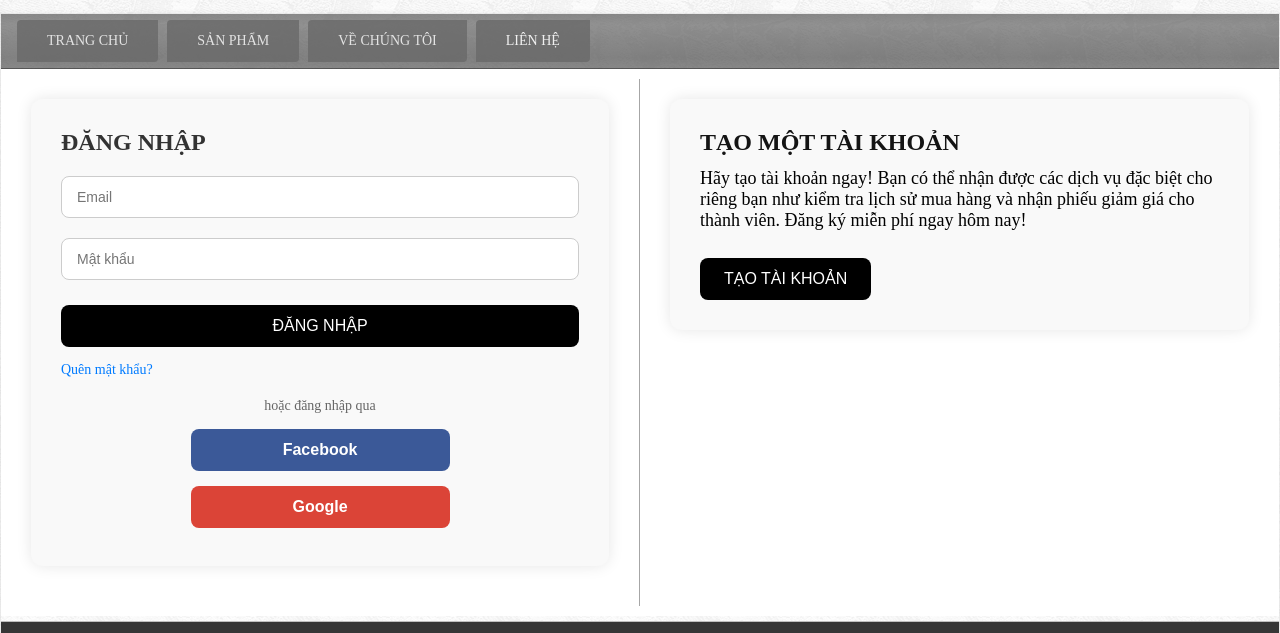
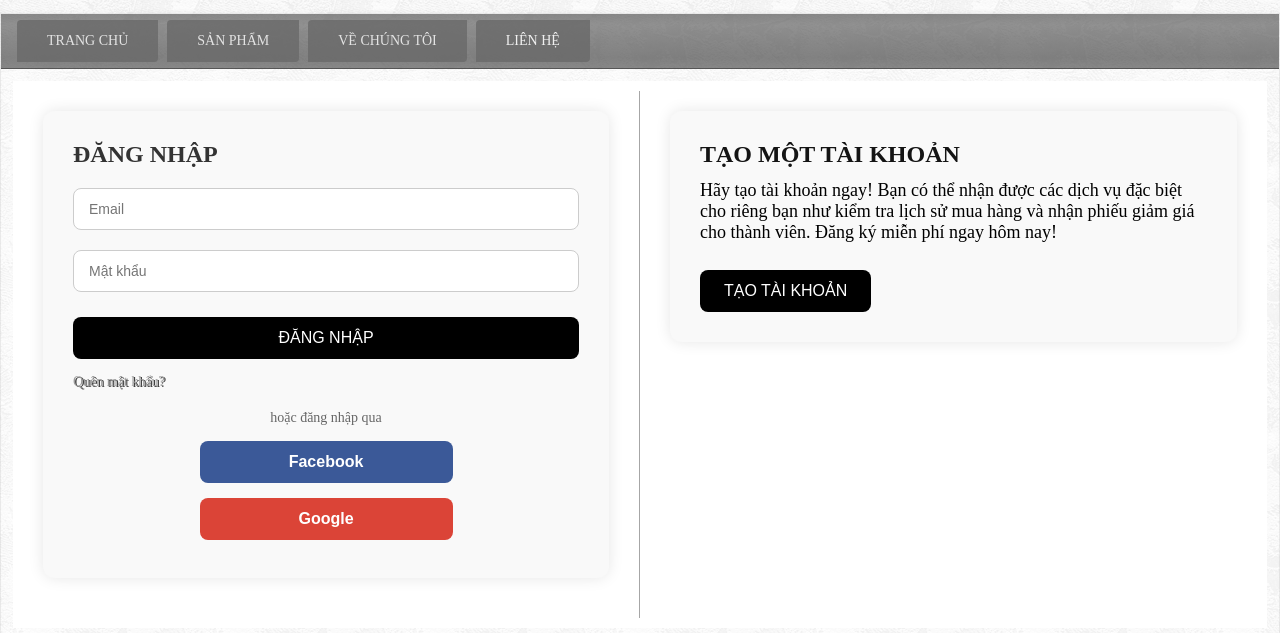
Before and after one commit to lyyng/rosy.github.io, a plain HTML site: page đăngnhập.html in a window 1280 px wide. Shown: the part 112-745 px from the top of the page. Drawn offline with Linux system fonts and the light colour scheme; files whose address does not match are found by name.

Commit message:
add.fileweb.vn

```diff
--- a/style.css
+++ b/style.css
@@ -1351,6 +1351,162 @@ form.art-search input[type="submit"], input.art-search-button, a.art-search-butt
 }
 
 
+/* ĐĂNG NHẬP , TẠO TK*/
+/* Container tổng */
+.form-section {
+  padding: 30px;
+  background-color: #f9f9f9;
+  border-radius: 12px;
+  box-shadow: 0 0 15px rgba(0,0,0,0.1);
+  margin: 20px;
+}
+
+/* Tiêu đề */
+.form-section h2 {
+  font-size: 24px;
+  color: #333;
+  margin-bottom: 10px;
+  text-transform: uppercase;
+}
+
+
+/* Input fields */
+.login-box input[type="email"],
+.login-box input[type="password"] {
+  width: 100%;
+  padding: 12px 15px;
+  margin: 10px 0;
+  border: 1px solid #ccc;
+  border-radius: 8px;
+  font-size: 14px;
+  box-sizing: border-box;
+  transition: border-color 0.3s;
+}
+
+.login-box input:focus {
+  border-color: #007bff;
+  outline: none;
+}
+
+/* Nút đăng nhập */
+.login-box button {
+  width: 100%;
+  padding: 12px;
+  background-color: #000;
+  color: white;
+  border: none;
+  border-radius: 8px;
+  font-size: 16px;
+  margin-top: 15px;
+  cursor: pointer;
+  transition: background-color 0.3s;
+}
+
+.login-box button:hover {
+  background-color: #CCC;
+}
+
+/* Tùy chọn đăng nhập */
+.row-options {
+  display: flex;
+  justify-content: space-between;
+  margin-top: 15px;
+}
+
+.row-options a {
+  font-size: 14px;
+  color: #007bff;
+  text-decoration: none;
+}
+
+.row-options a:hover {
+  text-decoration: underline;
+}
+
+/* Chữ "hoặc đăng nhập qua" */
+.or-login {
+  text-align: center;
+  margin: 20px 0 10px;
+  font-size: 14px;
+  color: #666;
+}
+
+/* Các nút mạng xã hội */
+.social-login button {
+  width: 50%;
+  padding: 10px 0;
+  font-size: 16px;
+  color: white;
+  border: none;
+  border-radius: 6px;
+  margin: 8px auto;
+   display: block;
+  cursor: pointer;
+  font-weight: bold;
+}
+
+.social-login .facebook {
+  background-color: #3b5998;
+}
+
+.social-login .google {
+  background-color: #db4437;
+}
+
+.social-login button:hover {
+  opacity: 0.9;
+}
+
+/* Nút tạo tài khoản */
+.form-section button {
+  padding: 12px 24px;
+  background-color: #000;
+  color: white;
+  border: none;
+  border-radius: 8px;
+  font-size: 16px;
+  cursor: pointer;
+  margin-top: 15px;
+}
+
+.form-section button:hover {
+  background-color:#999;
+}
+
+
+/*BUTTON*/
+.btn-black {
+  background-color: black;
+  color: white;
+  padding: 12px 20px;
+  border: none;
+  cursor: pointer;
+  font-weight: bold;
+  transition: all 0.3s ease; /* hiệu ứng mượt khi hover */
+}
+
+.btn-black:hover {
+  transform: scale(1.05); /* phóng to nhẹ khi hover */
+  background-color: #333; /* màu xám đậm khi rê chuột */
+}
+
+
+
+
+
+
+
+
+
+
+
+
+
+
+
+
+
+
 
 /**/
 /* LIÊN HỆ*/
--- a/styletc.css
+++ b/styletc.css
@@ -1195,6 +1195,145 @@ div.art-block img
 
 
 
+/* ĐĂNG NHẬP , TẠO TK*/
+/* Container tổng */
+.form-section {
+  padding: 30px;
+  background-color: #f9f9f9;
+  border-radius: 12px;
+  box-shadow: 0 0 15px rgba(0,0,0,0.1);
+  margin: 20px;
+}
+
+/* Tiêu đề */
+.form-section h2 {
+  font-size: 24px;
+  color: #333;
+  margin-bottom: 10px;
+  text-transform: uppercase;
+}
+
+
+/* Input fields */
+.login-box input[type="email"],
+.login-box input[type="password"] {
+  width: 100%;
+  padding: 12px 15px;
+  margin: 10px 0;
+  border: 1px solid #ccc;
+  border-radius: 8px;
+  font-size: 14px;
+  box-sizing: border-box;
+  transition: border-color 0.3s;
+}
+
+.login-box input:focus {
+  border-color: #007bff;
+  outline: none;
+}
+
+/* Nút đăng nhập */
+.login-box button {
+  width: 100%;
+  padding: 12px;
+  background-color: #000;
+  color: white;
+  border: none;
+  border-radius: 8px;
+  font-size: 16px;
+  margin-top: 15px;
+  cursor: pointer;
+  transition: background-color 0.3s;
+}
+
+.login-box button:hover {
+  background-color: #CCC;
+}
+
+/* Tùy chọn đăng nhập */
+.row-options {
+  display: flex;
+  justify-content: space-between;
+  margin-top: 15px;
+}
+
+.row-options a {
+  font-size: 14px;
+  color: #007bff;
+  text-decoration: none;
+}
+
+.row-options a:hover {
+  text-decoration: underline;
+}
+
+/* Chữ "hoặc đăng nhập qua" */
+.or-login {
+  text-align: center;
+  margin: 20px 0 10px;
+  font-size: 14px;
+  color: #666;
+}
+
+/* Các nút mạng xã hội */
+.social-login button {
+  width: 50%;
+  padding: 10px 0;
+  font-size: 16px;
+  color: white;
+  border: none;
+  border-radius: 6px;
+  margin: 8px auto;
+   display: block;
+  cursor: pointer;
+  font-weight: bold;
+}
+
+.social-login .facebook {
+  background-color: #3b5998;
+}
+
+.social-login .google {
+  background-color: #db4437;
+}
+
+.social-login button:hover {
+  opacity: 0.9;
+}
+
+/* Nút tạo tài khoản */
+.form-section button {
+  padding: 12px 24px;
+  background-color: #000;
+  color: white;
+  border: none;
+  border-radius: 8px;
+  font-size: 16px;
+  cursor: pointer;
+  margin-top: 15px;
+}
+
+.form-section button:hover {
+  background-color:#999;
+}
+
+
+
+
+
+
+
+
+
+
+
+
+
+
+
+
+
+
 
 
 /* art paper*/
--- a/đăngnhập.html
+++ b/đăngnhập.html
@@ -5,7 +5,7 @@
     <meta name="viewport" content="initial-scale = 1.0, maximum-scale = 1.0, user-scalable = no, width = device-width">
 
     <!--[if lt IE 9]><script src="https://html5shiv.googlecode.com/svn/trunk/html5.js"></script><![endif]-->
-    <link rel="stylesheet" href="styledn.css" media="screen">
+    <link rel="stylesheet" href="styletc.css" media="screen">
     <!--[if lte IE 7]><link rel="stylesheet" href="style.ie7.css" media="screen" /><![endif]-->
     <link rel="stylesheet" href="style.responsive.css" media="all">
 
```
Also changed, not shown: ao.html (+1 -1 lines), san-pham.html (+10 -10 lines), trang-chu.html (+1 -1 lines), vay.html (+1 -1 lines), ve-chung-toi.html (+1 -1 lines), đam.html (+2 -2 lines), ig.jpg (added).
